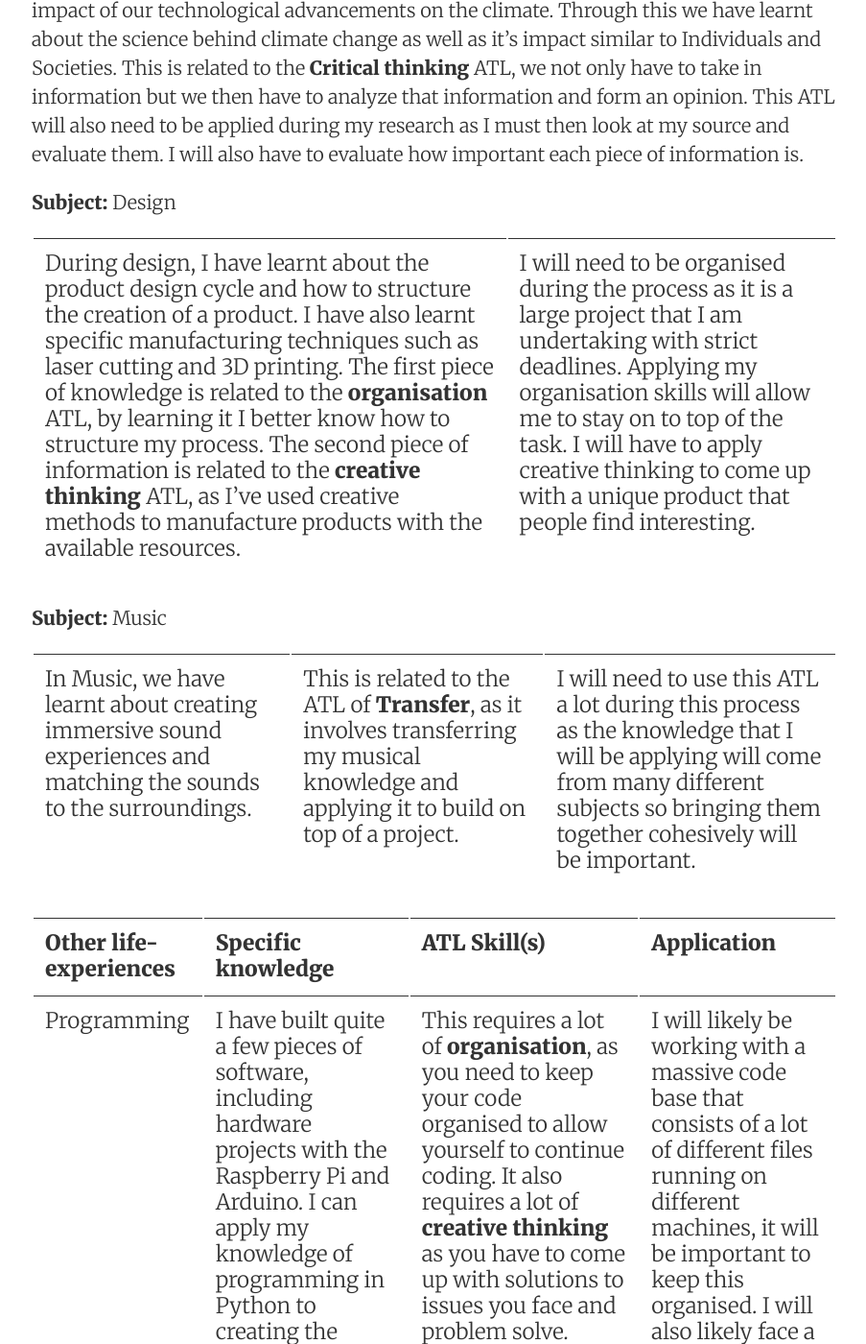
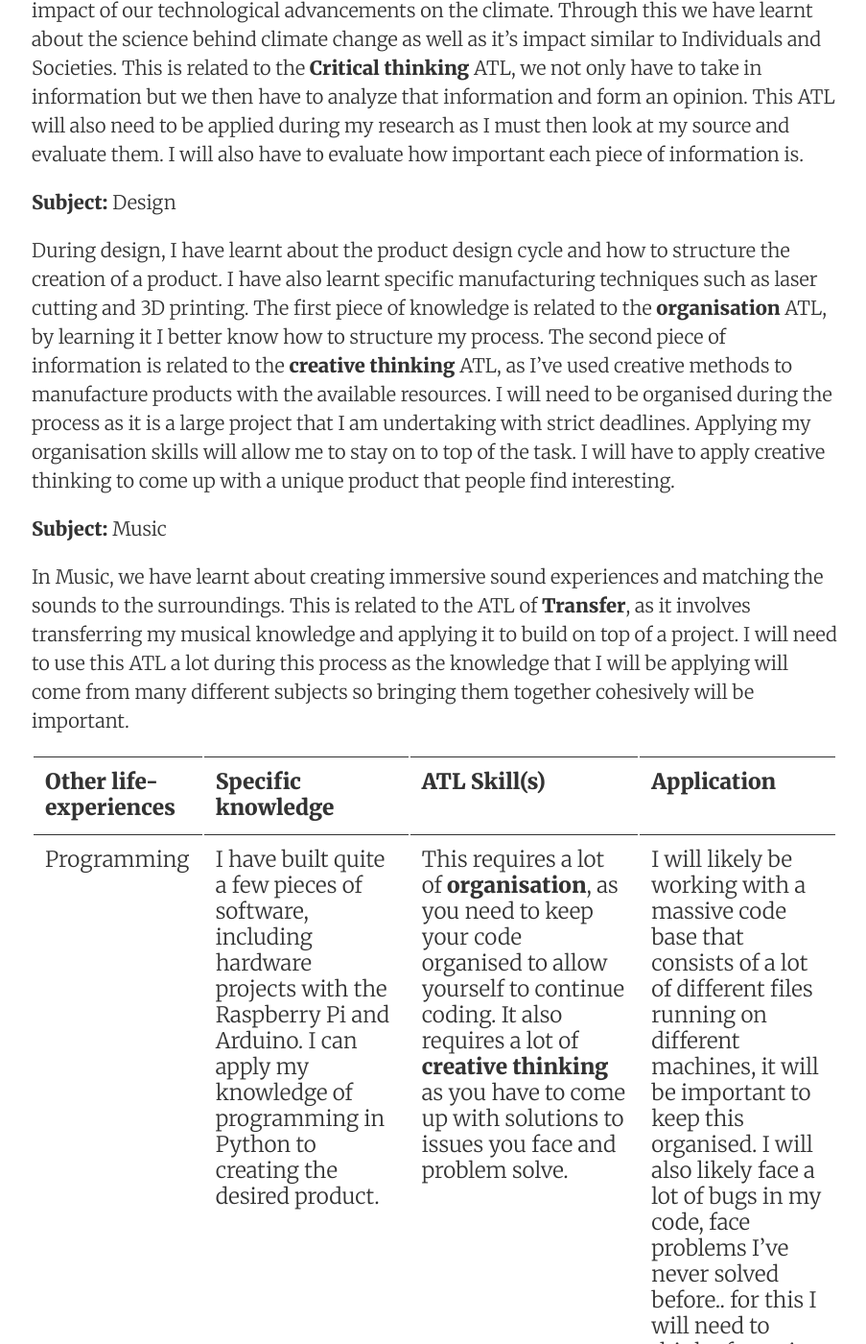
Before and after one commit to sampoder/climatator, a Jekyll site: the page built from journal/_posts/2020-09-10-prior-knowledge.md, in a window 1280 px wide and 1400 px high, scrolled down 948 px. Shown: the whole window at 96% size, without its empty margins (187-1090 px from the left). Built offline with Jekyll 4.4.1, drawn with Linux system fonts in a browser that asks for light colours.

```diff
--- a/journal/_posts/2020-09-10-prior-knowledge.md
+++ b/journal/_posts/2020-09-10-prior-knowledge.md
@@ -21,11 +21,11 @@ In Science, we’ve learnt to reflect on the impacts of science and have reflect
 
 **Subject:** Design
 
-During design, I have learnt about the product design cycle and how to structure the creation of a product. I have also learnt specific manufacturing techniques such as laser cutting and 3D printing. The first piece of knowledge is related to the **organisation** ATL, by learning it I better know how to structure my process. The second piece of information is related to the **creative thinking** ATL, as I've used creative methods to manufacture products with the available resources. | I will need to be organised during the process as it is a large project that I am undertaking with strict deadlines. Applying my organisation skills will allow me to stay on to top of the task. I will have to apply creative thinking to come up with a unique product that people find interesting.
+During design, I have learnt about the product design cycle and how to structure the creation of a product. I have also learnt specific manufacturing techniques such as laser cutting and 3D printing. The first piece of knowledge is related to the **organisation** ATL, by learning it I better know how to structure my process. The second piece of information is related to the **creative thinking** ATL, as I've used creative methods to manufacture products with the available resources. I will need to be organised during the process as it is a large project that I am undertaking with strict deadlines. Applying my organisation skills will allow me to stay on to top of the task. I will have to apply creative thinking to come up with a unique product that people find interesting.
 
 **Subject:** Music
 
-In Music, we have learnt about creating immersive sound experiences and matching the sounds to the surroundings. | This is related to the ATL of **Transfer**, as it involves transferring my musical knowledge and applying it to build on top of a project. | I will need to use this ATL a lot during this process as the knowledge that I will be applying will come from many different subjects so bringing them together cohesively will be important.
+In Music, we have learnt about creating immersive sound experiences and matching the sounds to the surroundings. This is related to the ATL of **Transfer**, as it involves transferring my musical knowledge and applying it to build on top of a project. I will need to use this ATL a lot during this process as the knowledge that I will be applying will come from many different subjects so bringing them together cohesively will be important.
 
 
 
```
